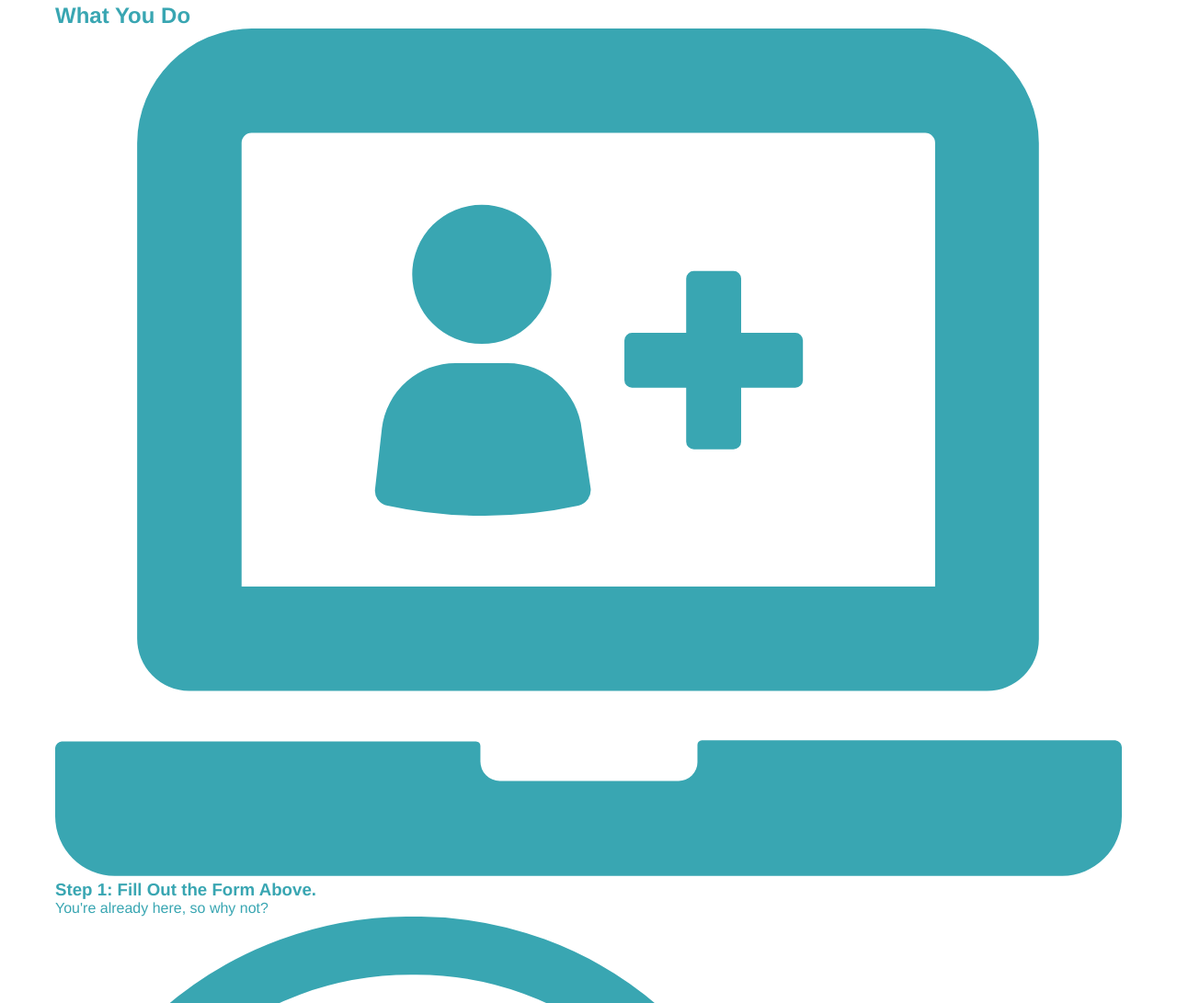
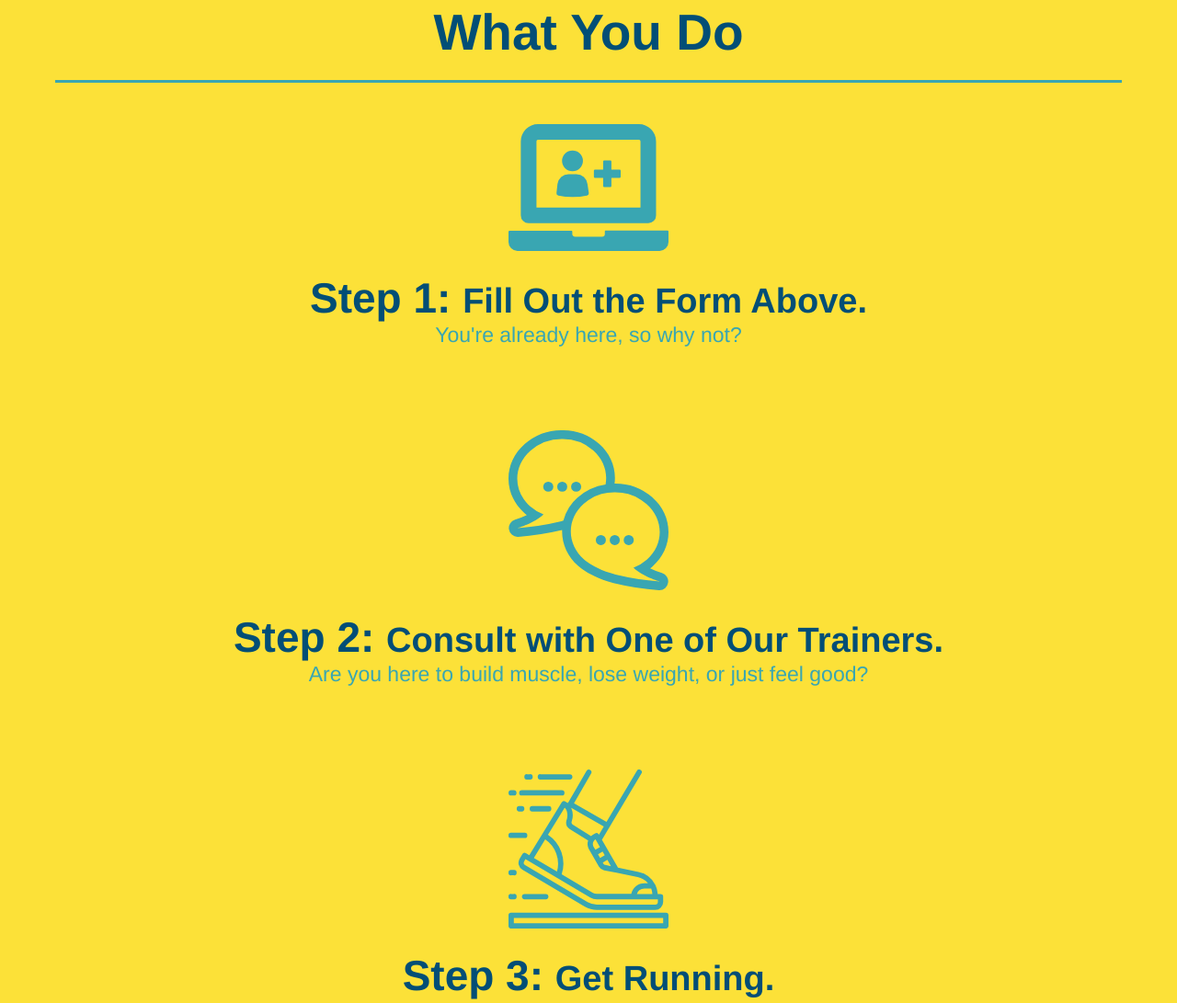
Before and after one commit to malloryfaria/run-buddy, a plain HTML site: page index.html in a window 1280 px wide. Shown: the part 1237-2328 px from the top of the page at 92% size. Drawn offline with Linux system fonts and the light colour scheme.

Commit message:
style what you do section

```diff
--- a/assets/css/style.css
+++ b/assets/css/style.css
@@ -106,15 +106,6 @@ section {
 .intro {
     text-align: center;
 }
-.intro h2 {
-    display: inline-block;
-    font-size: 55px;
-    color: #024e76;
-    margin-bottom: 35px;
-    padding: 0 100px 20px 100px;
-    border-bottom: 3px solid;
-    border-color: #fce138;
-}
 .intro p {
     line-height: 1.7;
     color: #39a6b2;
@@ -122,3 +113,40 @@ section {
     font-size: 20px;
     margin: 0 auto;
 }
+.steps {
+    text-align: center;
+    background: #fce138;
+}
+.section-title {
+    font-size: 55px;
+    color: #024e76;
+    margin-bottom: 35px;
+    padding: 0 100px 20px 100px;
+    border-bottom: 3px solid;
+    border-color: #39a6b2;
+}
+.primary-border {
+    border-color: #fce138;
+}
+.secondary-border {
+    border-color: #39a6b2;
+}
+.steps div {
+    margin-bottom: 80px;
+}
+.steps img {
+    width: 15%;
+    margin: 10px 0;
+}
+.steps h3 {
+    color: #024e76;
+    font-size: 46px;
+    margin-top:10px;
+}
+.steps p {
+    color: #39a6b2;
+    font-size: 23px;
+}
+.steps span {
+    font-size: 38px;
+}
--- a/index.html
+++ b/index.html
@@ -69,35 +69,35 @@
 </section>
 <!-- "what we do" section -->
 <section id="what-we-do" class="intro">
-    <h2>What We Do</h2>
+    <h2 class="section-title secondary-border">What We Do</h2>
     <p>
       butcher selfies chambray shabby chic gentrify readymade yr Echo Park XOXO Tumblr normcore Banksy direct trade Blue Bottle chillwave you probably haven't heard of them single-origin coffee Vice fanny pack fixie Odd Future Austin fingerstache pickled twee synth Wes Anderson Thundercats viral bitters flannel meggings narwhal Marfa Schlitz sustainable Intelligentsia umami deep v craft
     </p>
 </section>
 <!-- "what you do" section -->
-<section id="what-you-do">
-    <h2>What You Do</h2>
+<section id="what-you-do" class="steps">
+    <h2 class="section-title secondary-border">What You Do</h2>
     <div>
         <img src="./assets/images/step-1.svg" alt="" />
-        <h3>Step 1: Fill Out the Form Above.</h3>
+        <h3>Step 1: <span>Fill Out the Form Above.</span></h3>
         <p>You're already here, so why not?</p>
     </div>
 
     <div>
         <img src="./assets/images/step-2.svg" alt="" />
-        <h3>Step 2: Consult with One of Our Trainers.</h3>
+        <h3>Step 2: <span>Consult with One of Our Trainers.</span></h3>
         <p>Are you here to build muscle, lose weight, or just feel good?</p>
     </div>
 
     <div>
         <img src="./assets/images/step-3.svg" alt="" />
-        <h3>Step 3: Get Running.</h3>
+        <h3>Step 3: <span>Get Running.</span></h3>
         <p>Hit the ground running (literally) once your trainer lays out your plan.</p>
     </div>
 
     <div>
         <img src="./assets/images/step-4.svg" alt="" />
-        <h3>Step 4: See Results.</h3>
+        <h3>Step 4: <span>See Results.</span></h3>
         <p>Bi-weekly checkins with your trainer will keep you focused</p>
     </div>
 </section>
```
